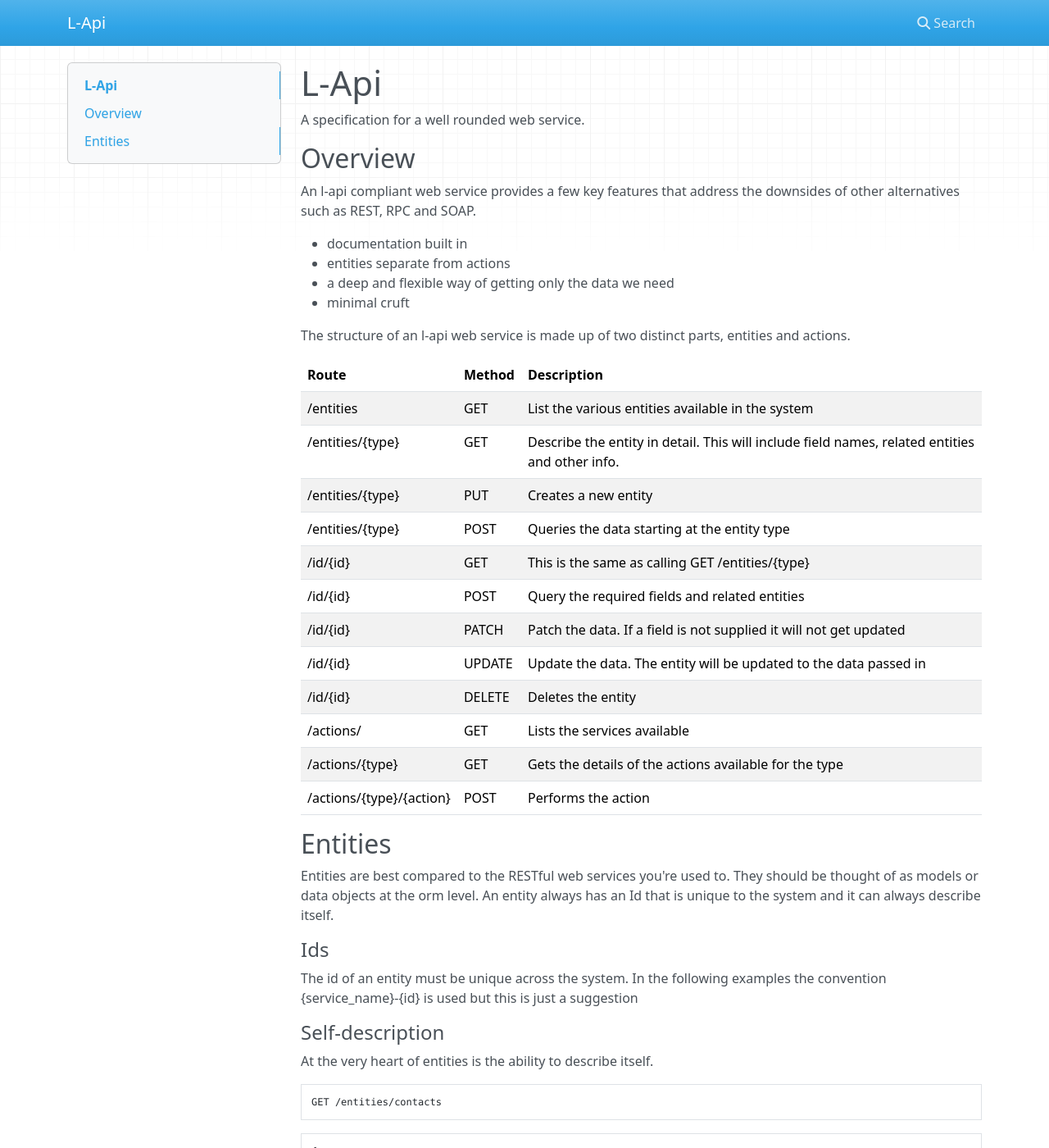
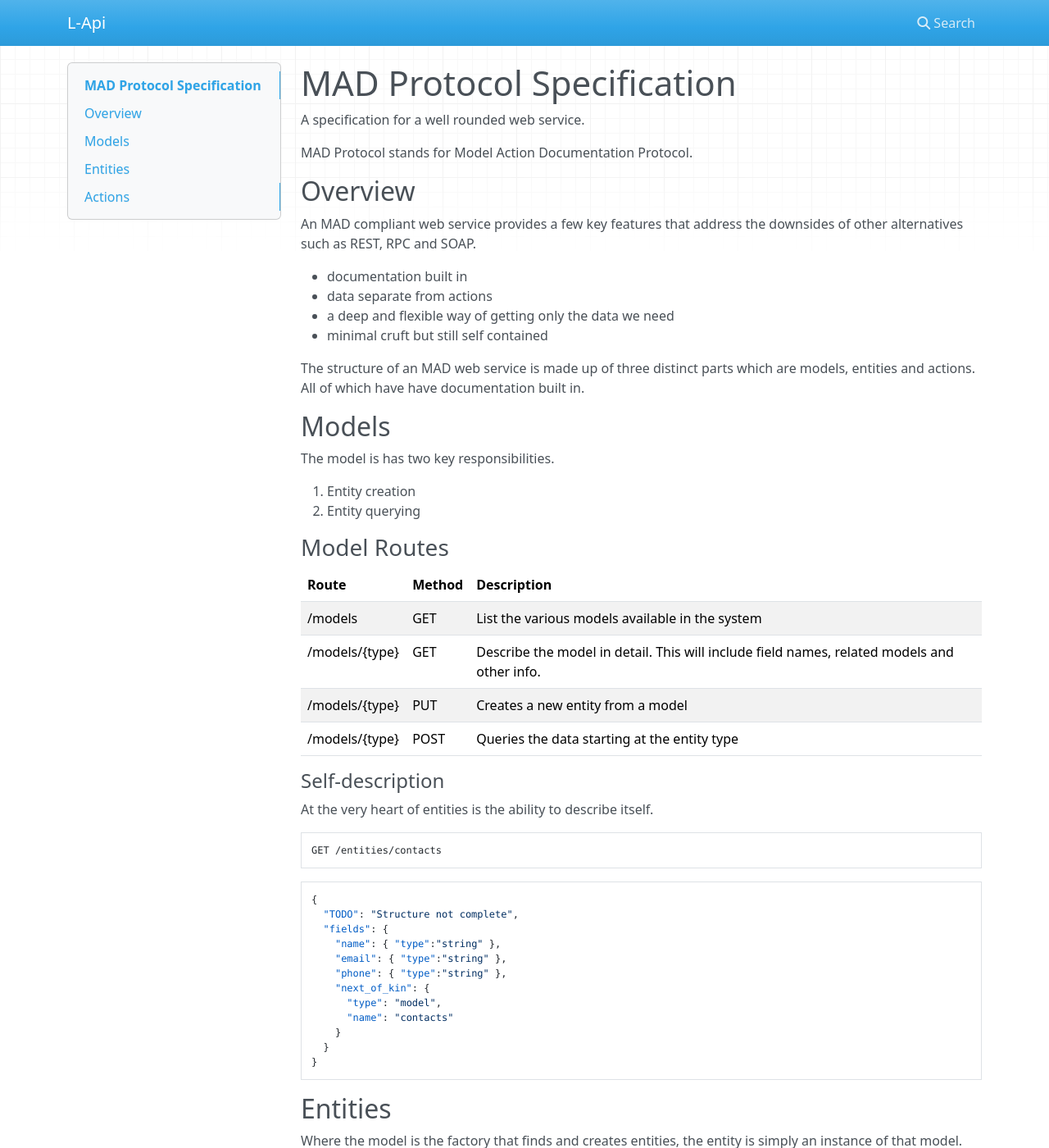
Before and after one commit to theHarvester/damp-web-service, an MkDocs documentation site: the page built from docs/index.md, in a window 1280 px wide and 1400 px high. Shown: the whole window at 82% size. Built offline with MkDocs 1.6.1, drawn with Linux system fonts in a browser that asks for light colours; nearby versions of some CDN libraries; some of the changed text lies outside the part shown.

Commit message:
Added more detail change entities to model

````diff
--- a/docs/index.md
+++ b/docs/index.md
@@ -1,40 +1,35 @@
-# L-Api
+# MAD Protocol Specification
 
 A specification for a well rounded web service.
 
+MAD Protocol stands for Model Action Documentation Protocol.
+
 ## Overview
 
-An l-api compliant web service provides a few key features that address the downsides of other alternatives such as REST, RPC and SOAP.
+An MAD compliant web service provides a few key features that address the downsides of other alternatives such as REST, RPC and SOAP.
 
  * documentation built in
- * entities separate from actions
+ * data separate from actions
  * a deep and flexible way of getting only the data we need
- * minimal cruft
+ * minimal cruft but still self contained
 
-The structure of an l-api web service is made up of two distinct parts, entities and actions.
+The structure of an MAD web service is made up of three distinct parts which are models, entities and actions. All of which have have documentation built in.
+
+## Models
+
+The model is has two key responsibilities.
+
+1. Entity creation
+2. Entity querying
+
+### Model Routes
 
 | Route                   | Method  | Description |
 | ------                  | -----   | ----------- |
-| /entities               | GET     | List the various entities available in the system |
-| /entities/{type}        | GET     | Describe the entity in detail. This will include field names, related entities and other info. |
-| /entities/{type}        | PUT     | Creates a new entity |
-| /entities/{type}        | POST    | Queries the data starting at the entity type |
-| /id/{id}                | GET     | This is the same as calling GET /entities/{type} |
-| /id/{id}                | POST    | Query the required fields and related entities |
-| /id/{id}                | PATCH   | Patch the data. If a field is not supplied it will not get updated |
-| /id/{id}                | UPDATE  | Update the data. The entity will be updated to the data passed in |
-| /id/{id}                | DELETE  | Deletes the entity |
-| /actions/               | GET     | Lists the services available |
-| /actions/{type}         | GET     | Gets the details of the actions available for the type |
-| /actions/{type}/{action}| POST    | Performs the action |
-
-## Entities
-
-Entities are best compared to the RESTful web services you're used to. They should be thought of as models or data objects at the orm level. An entity always has an Id that is unique to the system and it can always describe itself.
-
-
-#### Ids
-The id of an entity must be unique across the system. In the following examples the convention {service_name}-{id} is used but this is just a suggestion
+| /models               | GET     | List the various models available in the system |
+| /models/{type}        | GET     | Describe the model in detail. This will include field names, related models and other info. |
+| /models/{type}        | PUT     | Creates a new entity from a model |
+| /models/{type}        | POST    | Queries the data starting at the entity type |
 
 #### Self-description
 
@@ -50,16 +45,43 @@ GET /entities/contacts
     "email": { "type":"string" },
     "phone": { "type":"string" },
     "next_of_kin": {
-      "type": "entity",
+      "type": "model",
       "name": "contacts"
     }
   }
 }
 ```
 
-Now let's look at this request which will put the last request to use
+## Entities
+
+Where the model is the factory that finds and creates entities, the entity is simply an instance of that model.
+
+Each of the entities in a MAD web service must have a globally unique Id in the system. With this we have the ability to reference any entity with a single string.
+
+The entity is responsible for the following actions
+
+1. Read - TODO
+2. Update - TODO
+3. Patch - TODO
+4. Delete - TODO
+5. Describe - TODO
+
+### Entity Routes
+
+| Route                   | Method  | Description |
+| ------                  | -----   | ----------- |
+| /entity/{id}                | GET     | This is the same as calling GET /models/{type} |
+| /entity/{id}                | POST    | Query the required fields and related entities |
+| /entity/{id}                | PATCH   | Patch the data. If a field is not supplied it will not get updated |
+| /entity/{id}                | UPDATE  | Update the data. The entity will be updated to the data passed in |
+| /entity/{id}                | DELETE  | Deletes the entity |
+
+#### Ids
+The Id of an entity must be unique across the system. In the following examples the convention {service_name}-{id} is used but this is just a suggestion.
+
+
 ```
-POST /id/contact-12345
+POST /entity/contact-12345
 {
   "_fields_":["name", "email", "next_of_kin"],
   "next_of_kin":{
@@ -79,3 +101,13 @@ POST /id/contact-12345
   }
 }
 ```
+
+## Actions
+
+### Action Routes
+
+| Route                   | Method  | Description |
+| ------                  | -----   | ----------- |
+| /actions/               | GET     | Lists the services available |
+| /actions/{type}         | GET     | Gets the details of the actions available for the type |
+| /actions/{type}/{action}| POST    | Performs the action |
````
